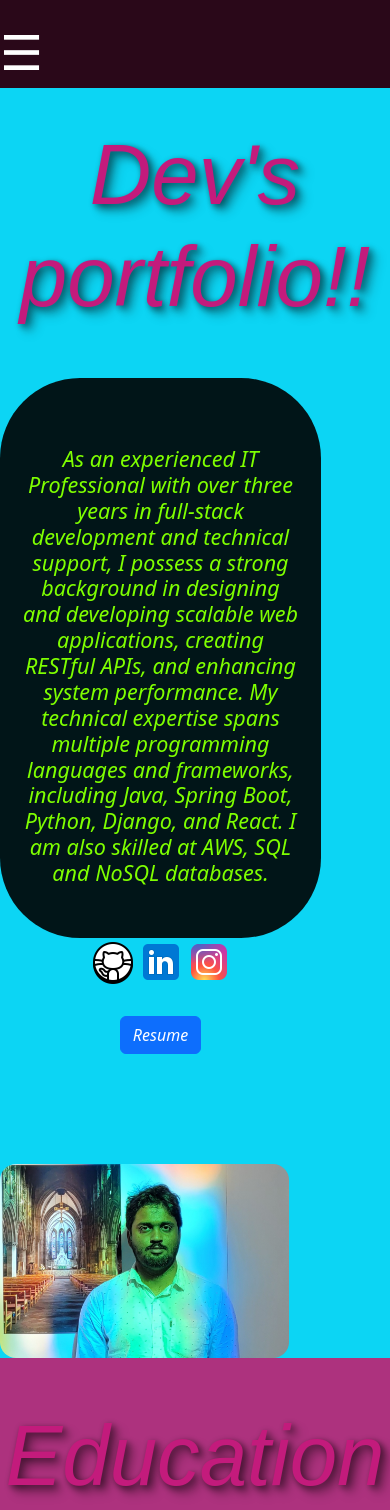
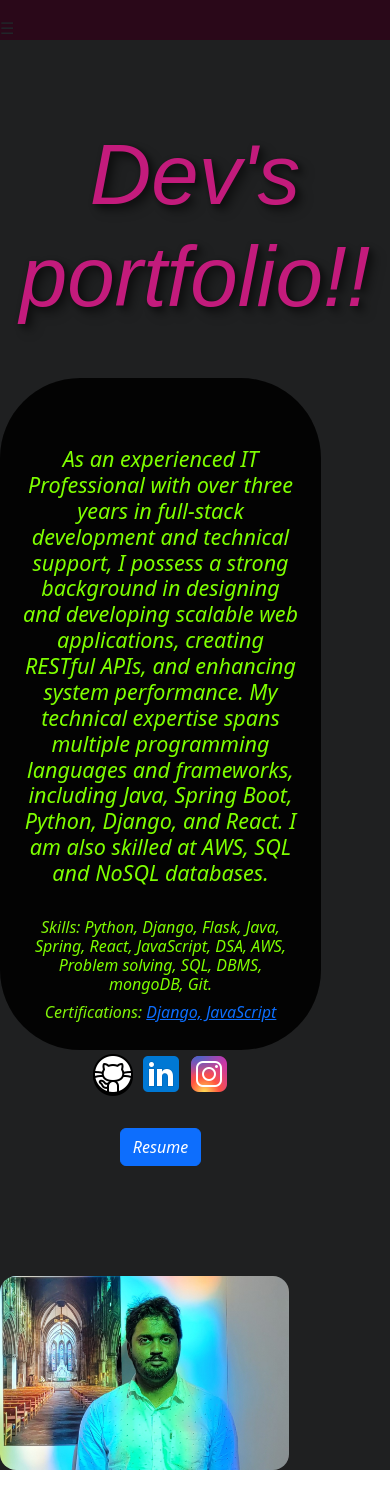
Before and after one commit to ESAmaldev/my-portfolio, a React (Create React App) app: page / in a window 390 px wide. Shown: the top 1510 px of the page. Built offline with nearby package versions, Linux system fonts and the light colour scheme.

Commit message:
Minor changes

```diff
--- a/package.json
+++ b/package.json
@@ -8,6 +8,7 @@
     "@testing-library/react": "^16.0.0",
     "@testing-library/user-event": "^14.5.2",
     "bootstrap": "^5.3.3",
+    "node": "^22.16.0",
     "react": "^18.3.1",
     "react-bootstrap": "^2.10.4",
     "react-dom": "^18.3.1",
--- a/src/App.css
+++ b/src/App.css
@@ -1,7 +1,6 @@
 .App
 {
 
-  background: rgb(173, 50, 126);
 
 
   }
--- a/src/App.js
+++ b/src/App.js
@@ -13,7 +13,6 @@ function App() {
       < TopNav />
   </header>
 
-      <div className="Contenth">
           <div id="home">
             <Home />
           </div>
@@ -22,13 +21,13 @@ function App() {
            <Education />
 
          </div>
+
           <div id="experience">
 
             <Experience />
 
           </div>
         </div>
-    </div>
   );
 }
 
--- a/src/components/Education.css
+++ b/src/components/Education.css
@@ -2,7 +2,7 @@
   height: 100%;
   font-style: italic;
   color: white;
-  background: rgb(173, 50, 126);
+  background: rgb(75, 72, 74);
 
   }
 
--- a/src/components/Experience.js
+++ b/src/components/Experience.js
@@ -12,7 +12,7 @@ function Experience() {
         <Row className="section">
         <Col xs={10} md={6} xl={6} className="jobCol1">
         <div className="job1">
-            <h4>Software Developer/Technical manager</h4>
+            <h4>Software Developer</h4>
             <span className="exp">Tech stack: Python, Django, PyTest, Docker, SQL, AWS, Git</span>
                                 <div className="job">
                                 <h5> Amlire, Kochi </h5>
--- a/src/components/Home.css
+++ b/src/components/Home.css
@@ -1,7 +1,7 @@
 .homediv
 {
   padding-top: 5rem;
-  background-color: #0cd5f4;
+  background-color: #1f2021;
   font-style: italic;
   color: chartreuse;
 
@@ -14,6 +14,9 @@
     align-items: flex-start;
 }
 
+.h6-partial-color span {
+  color: #82f409;
+}
 
 .contentText {
     margin:0;
--- a/src/components/Home.js
+++ b/src/components/Home.js
@@ -20,6 +20,8 @@ function Home() {
                 <br></br>
                 <h4>As an experienced IT Professional with over three years in full-stack development and technical support, I possess a strong background in designing and developing scalable web applications, creating RESTful APIs, and enhancing system performance. My technical expertise spans multiple programming languages and frameworks, including Java, Spring Boot, Python, Django, and React. I am also skilled at AWS, SQL and NoSQL databases.</h4>
                 <br></br>
+                <h6 class="h6-partial-color"> <span> Skills: </span> Python, Django, Flask, Java, Spring, React, JavaScript, DSA, AWS, Problem solving, SQL, DBMS, mongoDB, Git. </h6>
+                <h6 class="h6-partial-color"> <span> Certifications: </span> <a href="https://www.coursera.org/account/accomplishments/verify/HLT7C5A0SEJI"> Django,</a> <a href="https://www.linkedin.com/learning/certificates/b4a29e3ad6da4cc4f0bf6eb351b4853a60bebfd7260d0c838aabfad510d5519e"> JavaScript</a> </h6>
                 </div>
                 <div className="contentIcon">
                 <a href="https://github.com/ESAmaldev" target="_blank" rel="noopener noreferrer"><img src={github} alt="" /></a>
--- a/src/components/TopNav.css
+++ b/src/components/TopNav.css
@@ -28,13 +28,30 @@
     display: none; /* Hide all links */
   }
 
+
+  /* Default styles - hide hamburger on large screens */
+.hamburger {
+  display: none;
+}
+
+/* Show hamburger only on small screens */
+@media screen and (max-width: 768px) {
   .hamburger {
-    display: contents;
-    font-size: 3rem;
-    color: white;
+    display: inline-block;
     cursor: pointer;
-    padding: 1rem;
+    /* Add any additional styling you want for the hamburger */
   }
+
+  /* This assumes you want to hide regular nav items when hamburger is shown */
+  .topNav a {
+    display: none;
+  }
+
+  /* Show the nav items when menu is open */
+  .topNav.responsive a {
+    display: block;
+  }
+}
 
   .topNav.responsive {
     position: fixed;
@@ -48,4 +65,29 @@
     padding: 1rem;
     font-size: 2rem;
   }
+
+
+  /* Default styles - hide hamburger on large screens */
+.hamburger {
+  display: none;
 }
+
+/* Show hamburger only on small screens */
+@media screen and (max-width: 768px) {
+  .hamburger {
+    display: inline-block;
+    cursor: pointer;
+    /* Add any additional styling you want for the hamburger */
+  }
+
+  /* This assumes you want to hide regular nav items when hamburger is shown */
+  .topNav a {
+    display: none;
+  }
+
+  /* Show the nav items when menu is open */
+  .topNav.responsive a {
+    display: block;
+  }
+}
+}
--- a/src/components/TopNav.js
+++ b/src/components/TopNav.js
@@ -11,7 +11,7 @@ const TopNav = () => {
   return (
     <div className={`topNav ${isNavOpen ? 'responsive' : ''}`}>
       <span className="hamburger" onClick={toggleNav}>
-        &#9776; {/* This is the hamburger icon (≡) */}
+        &#9776; {}
       </span>
       <a href="#home">Home</a>
       <a href="#education">Education</a>
```
Also changed, not shown: 1 other file (tests, documents, lock files or other folders). Lines whose indentation alone changed are shown as unchanged.
